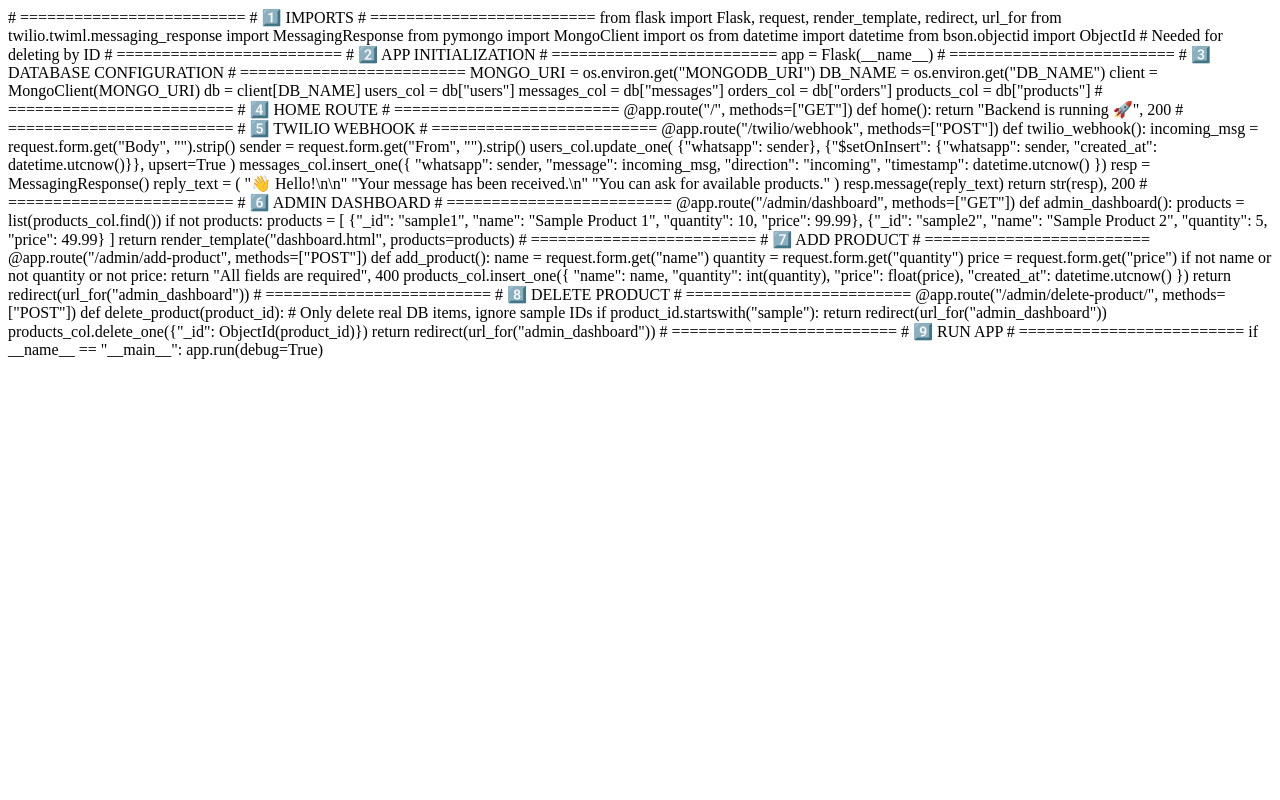
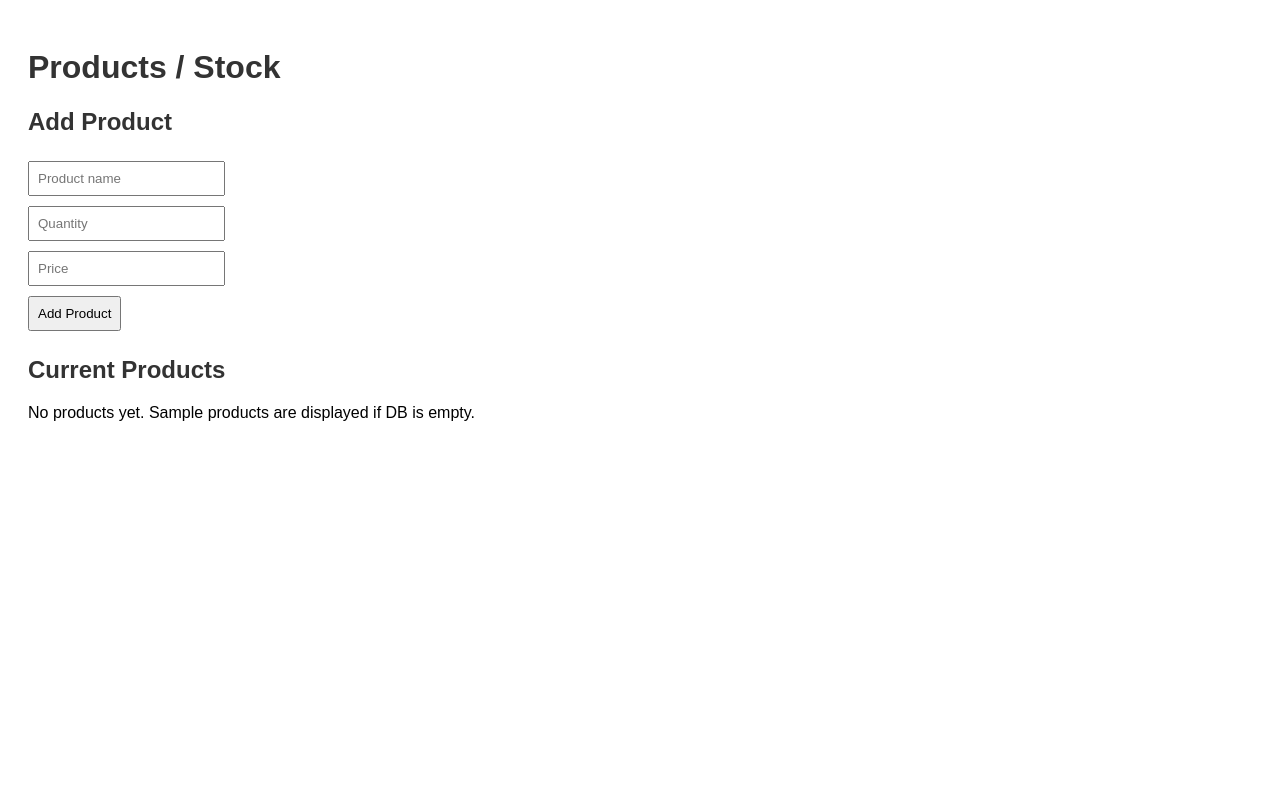
Before and after one commit to Muhammardbee/business-chatbot-backend, a Flask app: template templates/dashboard.html in a window 1280 px wide. Run offline with Flask 3, Linux system fonts and the light colour scheme; the template is opened without the code that fills it, so the values that code supplies are empty.

Commit message:
Refactor dashboard.html to include HTML layout
Removed Python code and added HTML structure for the admin dashboard.

```diff
--- a/templates/dashboard.html
+++ b/templates/dashboard.html
@@ -1,120 +1,62 @@
-# =========================
-# 1️⃣ IMPORTS
-# =========================
-from flask import Flask, request, render_template, redirect, url_for
-from twilio.twiml.messaging_response import MessagingResponse
-from pymongo import MongoClient
-import os
-from datetime import datetime
-from bson.objectid import ObjectId  # Needed for deleting by ID
+<!DOCTYPE html>
+<html lang="en">
+<head>
+    <meta charset="UTF-8">
+    <title>Admin Dashboard</title>
 
-# =========================
-# 2️⃣ APP INITIALIZATION
-# =========================
-app = Flask(__name__)
+    <style>
+        body { font-family: Arial; padding: 20px; }
+        h1, h2 { color: #333; }
+        table { border-collapse: collapse; width: 70%; margin-top: 20px; }
+        th, td { border: 1px solid #ccc; padding: 8px; text-align: left; }
+        th { background-color: #eee; }
+        input, button { padding: 8px; margin: 5px 0; }
+        button { cursor: pointer; }
+        .delete-btn { background-color: #e74c3c; color: white; border: none; padding: 5px 10px; }
+    </style>
+</head>
+<body>
 
-# =========================
-# 3️⃣ DATABASE CONFIGURATION
-# =========================
-MONGO_URI = os.environ.get("MONGODB_URI")
-DB_NAME = os.environ.get("DB_NAME")
+<h1>Products / Stock</h1>
 
-client = MongoClient(MONGO_URI)
-db = client[DB_NAME]
+<h2>Add Product</h2>
+<form method="POST" action="/admin/add-product">
+    <input type="text" name="name" placeholder="Product name" required><br>
+    <input type="number" name="quantity" placeholder="Quantity" required><br>
+    <input type="number" step="0.01" name="price" placeholder="Price" required><br>
+    <button type="submit">Add Product</button>
+</form>
 
-users_col = db["users"]
-messages_col = db["messages"]
-orders_col = db["orders"]
-products_col = db["products"]
+<h2>Current Products</h2>
 
-# =========================
-# 4️⃣ HOME ROUTE
-# =========================
-@app.route("/", methods=["GET"])
-def home():
-    return "Backend is running 🚀", 200
+{% if products %}
+<table>
+    <tr>
+        <th>Name</th>
+        <th>Quantity</th>
+        <th>Price</th>
+        <th>Action</th>
+    </tr>
+    {% for product in products %}
+    <tr>
+        <td>{{ product.name }}</td>
+        <td>{{ product.quantity }}</td>
+        <td>{{ product.price }}</td>
+        <td>
+            {% if not product._id|string.startswith("sample") %}
+            <form method="POST" action="/admin/delete-product/{{ product._id }}">
+                <button type="submit" class="delete-btn">Delete</button>
+            </form>
+            {% else %}
+            ---
+            {% endif %}
+        </td>
+    </tr>
+    {% endfor %}
+</table>
+{% else %}
+<p>No products yet. Sample products are displayed if DB is empty.</p>
+{% endif %}
 
-# =========================
-# 5️⃣ TWILIO WEBHOOK
-# =========================
-@app.route("/twilio/webhook", methods=["POST"])
-def twilio_webhook():
-    incoming_msg = request.form.get("Body", "").strip()
-    sender = request.form.get("From", "").strip()
-
-    users_col.update_one(
-        {"whatsapp": sender},
-        {"$setOnInsert": {"whatsapp": sender, "created_at": datetime.utcnow()}},
-        upsert=True
-    )
-
-    messages_col.insert_one({
-        "whatsapp": sender,
-        "message": incoming_msg,
-        "direction": "incoming",
-        "timestamp": datetime.utcnow()
-    })
-
-    resp = MessagingResponse()
-    reply_text = (
-        "👋 Hello!\n\n"
-        "Your message has been received.\n"
-        "You can ask for available products."
-    )
-    resp.message(reply_text)
-
-    return str(resp), 200
-
-# =========================
-# 6️⃣ ADMIN DASHBOARD
-# =========================
-@app.route("/admin/dashboard", methods=["GET"])
-def admin_dashboard():
-    products = list(products_col.find())
-
-    if not products:
-        products = [
-            {"_id": "sample1", "name": "Sample Product 1", "quantity": 10, "price": 99.99},
-            {"_id": "sample2", "name": "Sample Product 2", "quantity": 5, "price": 49.99}
-        ]
-
-    return render_template("dashboard.html", products=products)
-
-# =========================
-# 7️⃣ ADD PRODUCT
-# =========================
-@app.route("/admin/add-product", methods=["POST"])
-def add_product():
-    name = request.form.get("name")
-    quantity = request.form.get("quantity")
-    price = request.form.get("price")
-
-    if not name or not quantity or not price:
-        return "All fields are required", 400
-
-    products_col.insert_one({
-        "name": name,
-        "quantity": int(quantity),
-        "price": float(price),
-        "created_at": datetime.utcnow()
-    })
-
-    return redirect(url_for("admin_dashboard"))
-
-# =========================
-# 8️⃣ DELETE PRODUCT
-# =========================
-@app.route("/admin/delete-product/<product_id>", methods=["POST"])
-def delete_product(product_id):
-    # Only delete real DB items, ignore sample IDs
-    if product_id.startswith("sample"):
-        return redirect(url_for("admin_dashboard"))
-
-    products_col.delete_one({"_id": ObjectId(product_id)})
-    return redirect(url_for("admin_dashboard"))
-
-# =========================
-# 9️⃣ RUN APP
-# =========================
-if __name__ == "__main__":
-    app.run(debug=True)
+</body>
+</html>
```
